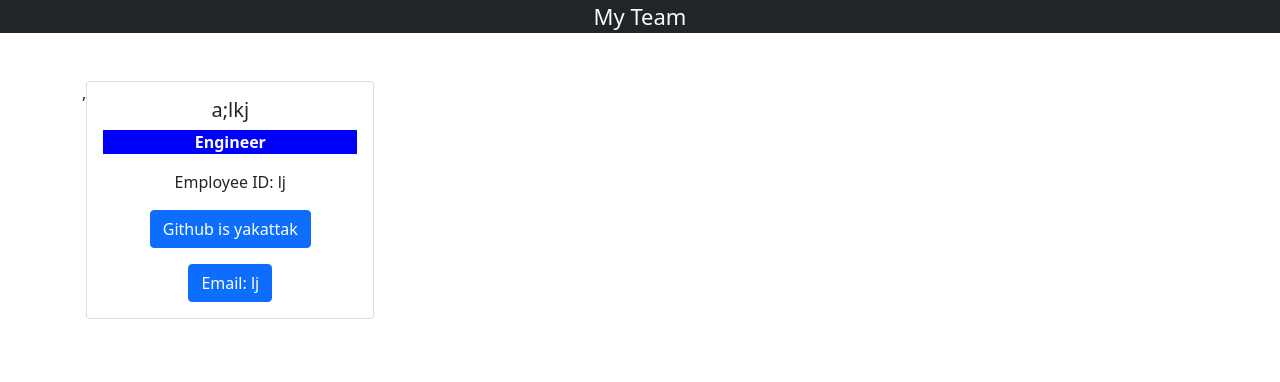
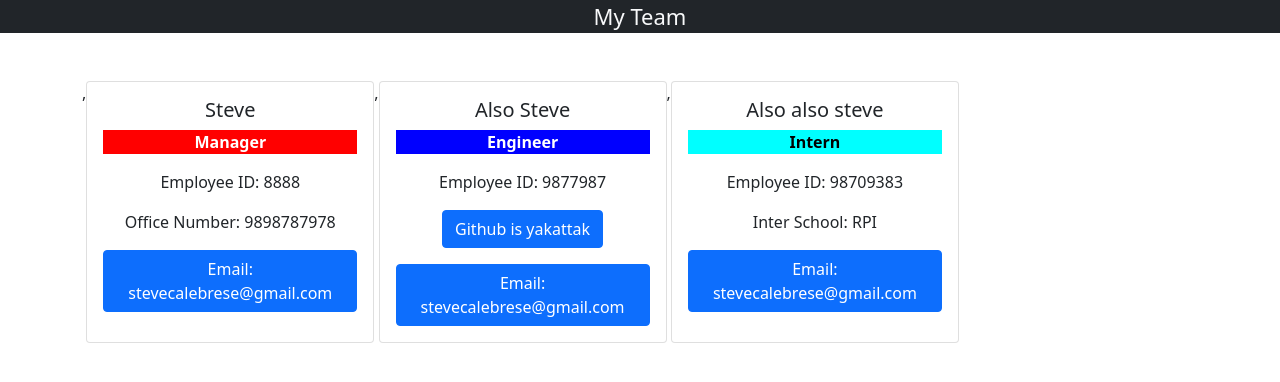
Before and after one commit to yakattak/team-profile-generator, a website: page index.html in a window 1280 px wide. Drawn offline with nearby package versions, Linux system fonts and the light colour scheme.

Commit message:
fixed link issue

```diff
--- a/index.html
+++ b/index.html
@@ -20,15 +20,46 @@
     ,
         <div class = "card  justify-content-center text-center" style="width: 18rem;">
           <div class = "card-body ">
-            <h5 class = "card-title name text-center">a;lkj</h5>
+            <h5 class = "card-title name text-center">Steve</h5>
+            <p class = "card-text Manager role text-center"> Manager</p>
+            <p class = "card-text id text-center"> Employee ID: 8888 </p>
+
+    <p class = card-text office-number text-center> Office Number: 9898787978 </p>
+
+             <a href="mailto: stevecalebrese@gmail.com" class="btn btn-primary email">Email: stevecalebrese@gmail.com</a>
+
+            </div>
+
+
+        </div>
+        ,
+        <div class = "card  justify-content-center text-center" style="width: 18rem;">
+          <div class = "card-body ">
+            <h5 class = "card-title name text-center">Also Steve</h5>
             <p class = "card-text Engineer role text-center"> Engineer</p>
-            <p class = "card-text id text-center"> Employee ID: lj </p>
+            <p class = "card-text id text-center"> Employee ID: 9877987 </p>
 
     <p>
-    <a href="www.github.com/yakattak" class="btn btn-primary ">Github is yakattak</a>
+    <a href="http://github.com/yakattak" class="btn btn-primary ">Github is yakattak</a>
     </p>
 
-             <a href="mailto: lj" class="btn btn-primary email">Email: lj</a>
+             <a href="mailto: stevecalebrese@gmail.com" class="btn btn-primary email">Email: stevecalebrese@gmail.com</a>
+
+            </div>
+
+
+        </div>
+        ,
+        <div class = "card  justify-content-center text-center" style="width: 18rem;">
+          <div class = "card-body ">
+            <h5 class = "card-title name text-center">Also also steve</h5>
+            <p class = "card-text Intern role text-center"> Intern</p>
+            <p class = "card-text id text-center"> Employee ID: 98709383 </p>
+
+    <p class = "card-text school text-center"> Inter School: RPI </p>
+
+
+             <a href="mailto: stevecalebrese@gmail.com" class="btn btn-primary email">Email: stevecalebrese@gmail.com</a>
 
             </div>
 
--- a/src/page-template.js
+++ b/src/page-template.js
@@ -34,7 +34,7 @@ const officeGithubSchool = employee => {
   if (employee.role === "Engineer") {
     return `
     <p>
-    <a href="github.com/${employee.github}" class="btn btn-primary ">Github is ${employee.github}</a>
+    <a href="http://github.com/${employee.github}" class="btn btn-primary ">Github is ${employee.github}</a>
     </p>
     `
   }
```
